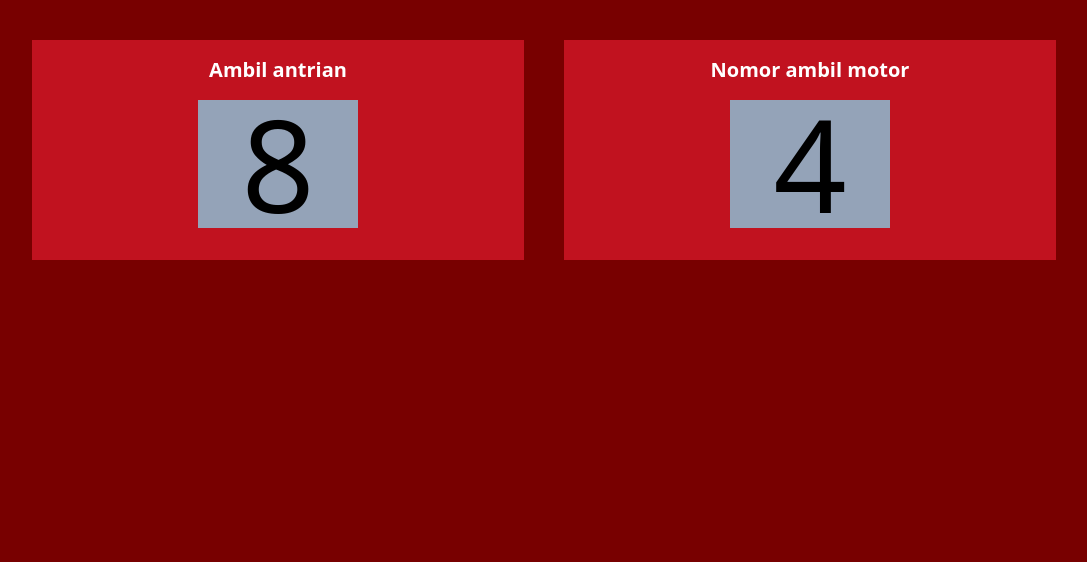
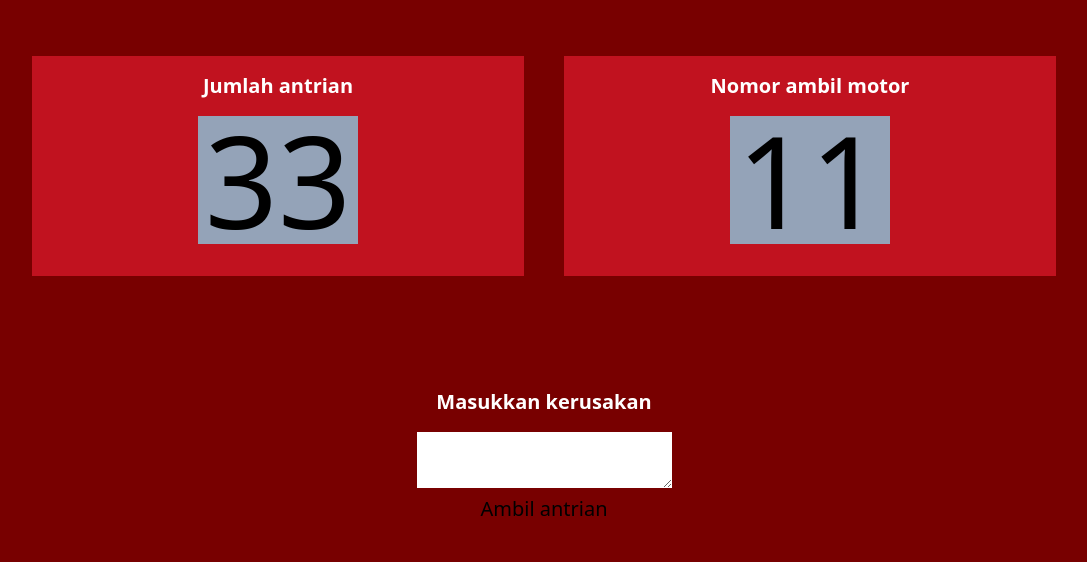
Before and after one commit to faisallbhr/sdt-12, a Flask app: page / in a window 1280 px wide. Shown: the part 56-618 px from the top of the page, without its empty margins (96-1183 px from the left). Run offline with Flask 2, Linux system fonts and the light colour scheme; data comes from the database, SQL or seed files in the repository; some libraries are stand-ins or nearby versions.

Commit message:
add kerusakan

```diff
--- /dev/null
+++ b/instance/sql.sql
@@ -0,0 +1,5 @@
+INSERT INTO admin(email, password) VALUES('sdt12@gmail.com', 'sdt12')
+
+INSERT INTO user(antrian) VALUES(0)
+
+DELETE FROM user WHERE id !=1
--- a/website/models.py
+++ b/website/models.py
@@ -4,13 +4,18 @@ from flask_login import UserMixin
 
 class User(db.Model):
     __tablename__ = 'user'
-
     id = db.Column(db.Integer, primary_key=True)
     antrian = db.Column(db.Integer)
+    kerusakan = db.relationship('Kerusakan')
+
+class Kerusakan(db.Model):
+    __tablename__ = 'kerusakan'
+    id = db.Column(db.Integer, primary_key=True)
+    kerusakan = db.Column(db.String(100))
+    user_antrian = db.Column(db.Integer, db.ForeignKey('user.antrian', ondelete='SET NULL'))
 
 class Admin(db.Model, UserMixin):
     __tablename__ = 'admin'
-
     id = db.Column(db.Integer, primary_key=True)
     email = db.Column(db.String(50))
     password = db.Column(db.String(50))
@@ -28,7 +33,6 @@ class MyQueue:
     def enqueue(self):
         conn = sqlite3.connect("./instance/db_antrian.db")
         curs = conn.cursor()
-        # user = User.query.all()
         curs.execute('SELECT * FROM user ORDER by antrian asc')
         head = curs.fetchone()[1]
         head_node = QNode(int(head))
@@ -46,10 +50,14 @@ class MyQueue:
     def dequeue(self):
         temp = self.head
 
-        if temp.data == None:
-            return 'Antrian Habis'
-
         self.head = self.head.next
         if (self.head == None):
             self.tail = None
         return temp.data
+
+    def tail_node(self):
+        if (self.head == None):
+            print("Empty Queue")
+            return -1
+
+        return self.tail.data
--- a/website/templates/home.html
+++ b/website/templates/home.html
@@ -1,12 +1,23 @@
 {% extends "base.html" %} {% block content%}
-<section class="grid md:grid-cols-2 gap-10 md:text-xl text-center py-10 w-[60%] md:w-[80%] max-w-5xl mx-auto">
-    <form method="POST" class="bg-leftmid1">
-        <h1 class="py-4 font-bold text-white">Ambil antrian</h1>
-        <input type="submit" name="antrian" value='{{antrian}}' class="cursor-pointer w-40 bg-slate-400 text-9xl mb-8">
-    </form>
-    <form method="GET" class="bg-leftmid1">
-        <h1 class="py-4 font-bold text-white">Nomor ambil motor</h1>
-        <input type="submit" name="pengambilan" value="{{pengambilan}}" class="w-40 bg-slate-400 text-9xl mb-8" disabled>
+<section class="">
+    <form method="POST">
+        <div class="my-4 grid md:grid-cols-2 gap-10 md:text-xl text-center py-10 w-[60%] md:w-[80%] max-w-5xl mx-auto">
+            <div class="bg-leftmid1">
+                <h1 class="py-4 font-bold text-white">Jumlah antrian</h1>
+                <div class="w-40 bg-slate-400 text-9xl mb-8 mx-auto">{{antrian}}</div>
+            </div>
+            <div class="bg-leftmid1">
+                <h1 class="py-4 font-bold text-white">Nomor ambil motor</h1>
+                <div class="w-40 bg-slate-400 text-9xl mb-8 mx-auto">{{pengambilan}}</div>
+            </div>
+        </div>
+        <div class="md:text-xl text-center py-10 w-[60%] md:w-[80%] max-w-5xl mx-auto">
+            <input type="text" name="antrian" value='{{antrian}}' hidden>
+            <h1 class="py-4 font-bold text-white">Masukkan kerusakan</h1>
+            <textarea type="text" name="kerusakan"></textarea>
+            <br>
+            <button type="submit">Ambil antrian</button>
+        </div>
     </form>
 </section>
 {% endblock %}
--- a/website/views.py
+++ b/website/views.py
@@ -1,12 +1,12 @@
 from flask import Blueprint, render_template, request, redirect, url_for
 from flask_login import login_user, logout_user, current_user
 from . import db
-from .models import Admin, User, MyQueue
+from .models import Admin, User, Kerusakan, MyQueue
+import sqlite3
 
 views = Blueprint('views', __name__)
 
 @views.route('/', methods=['GET', 'POST'])
-# @login_required
 def user():
     q = MyQueue()
     antrian = q.enqueue()
@@ -14,10 +14,18 @@ def user():
 
     if request.method == "POST":
         data = request.form.get("antrian")
+        kerusakan = request.form.get('kerusakan')
+
         new_user = User(antrian=data)
         db.session.add(new_user)
         db.session.commit()
+
+        new_kerusakan = Kerusakan(kerusakan=kerusakan, user_antrian=data)
+        db.session.add(new_kerusakan)
+        db.session.commit()
+
         return redirect(url_for('views.user'))
+
     return render_template("home.html",antrian=antrian, pengambilan=pengambilan, user=current_user)
 
 
@@ -25,11 +33,13 @@ def user():
 def login():
     email = request.form.get('email')
     password = request.form.get('password')
+
     if request.method=='POST':
         user = Admin.query.filter_by(email=email, password=password).first()
         if user:
             login_user(user)
             return redirect(url_for('views.admin'))
+
     return render_template('login.html', user=current_user)
 
 @views.route('/admin', methods=['GET', 'POST'])
@@ -37,11 +47,19 @@ def admin():
     q = MyQueue()
     antrian = q.enqueue()
     panggil = q.dequeue()
+    # rusak = Kerusakan.query.filter_by(user_antrian=5)
+    conn = sqlite3.connect("./instance/db_antrian.db")
+    curs = conn.cursor()
+    # kerusakan = curs.execute('SELECT kerusakan FROM kerusakan WHERE user_antrian = 5')
+
     if request.method=='POST':
         data = request.form.get('panggil')
         User.query.filter_by(antrian=data).delete()
+        Kerusakan.query.filter_by(user_antrian=data).delete()
         db.session.commit()
+
         return redirect(url_for('views.admin'))
+
     return render_template('admin.html', user=current_user, panggil=panggil, antrian=antrian)
 
 @views.route('/logout')
```
Also changed, not shown: website/__init__.py (+22 -2 lines), website/templates/admin.html (+8 -3 lines), instance/db_antrian.db.
